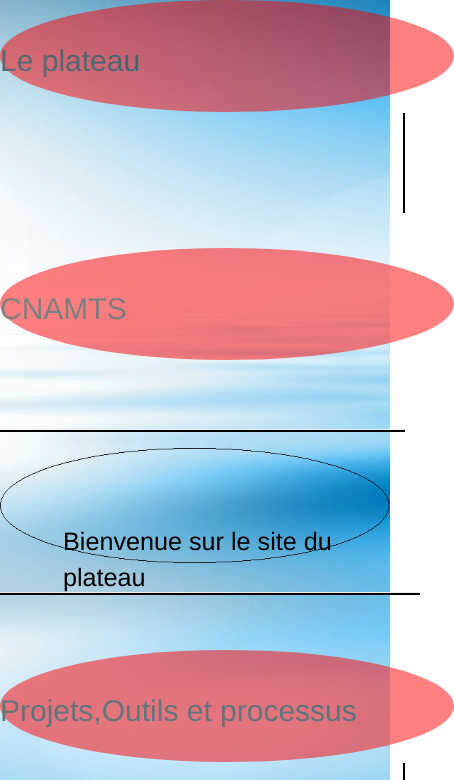
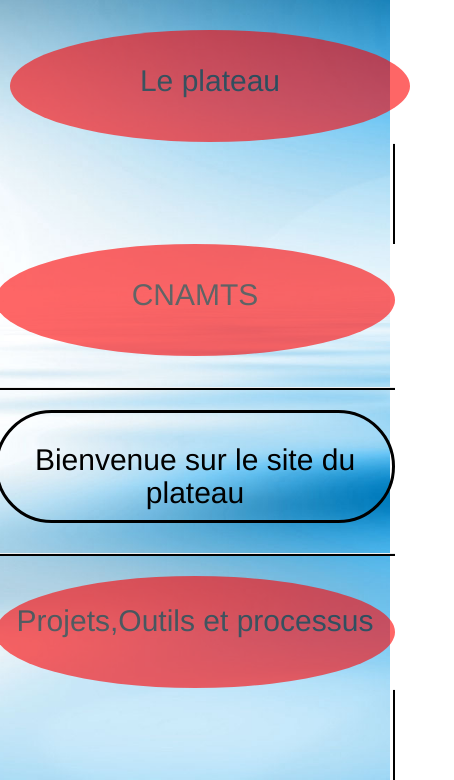
Before and after one commit to vichegermee/plateau-app-github, a website: page app/index.html in a window 390 px wide. Shown: the part 64-844 px from the top of the page, 454 px wide, since content can reach past the window. Drawn offline with nearby package versions, Linux system fonts and the light colour scheme; some packages are replaced by stand-ins of ours; files that its build step writes are made by us from their sources; a script that the page names is missing; files whose address does not match are found by name.

Commit message:
pade d'accueil responsive

```diff
--- a/app/common/habillage/style/main.css
+++ b/app/common/habillage/style/main.css
@@ -37,9 +37,10 @@
 	height: 100%;
     margin:0;
     padding:0;
-    //background-size: 100% ;
-    width:100%;
+    background-size: 100% ;
+    min-width:50%;
     color:black;
+	overflow: auto;
 }
 body:before {
 	content: "";
@@ -56,7 +57,19 @@
     transition: all 0.3s ease-in-out;
     }
 
+.contenu{
+	min-width: 160px;
+	max-width: 95%;
+	margin: 3rem auto 3rem auto;
+}
 
+.menu_centrale{
+	height: 11.3rem;
+	border: solid;
+	-webkit-border-radius: 500px;
+	-moz-border-radius: 500px;
+	border-radius: 500px;
+}
 /* Everything but the jumbotron gets side spacing for mobile first views */
 .header, .marketing, .footer {
 	padding-left: 15px;
@@ -76,7 +89,8 @@
 .img_menu {
 	position: absolute;
 	z-index: 2;
-	width: 94%;
+	width: 100%;
+	height: 100%;
 	display: block;
     margin-left: auto;
     margin-right: auto;
@@ -104,13 +118,6 @@
 	top: 2.5em;
 }
 
-.img_bienvenue {
-	position: absolute;
-	z-index: 2;
-	display: block;
-    margin: 0 auto;
-}
-
 .menu_principale {
 	position: relative;
 	height: 8em;
@@ -131,23 +138,31 @@
 	margin-left: 5em;
 	bottom: 3.1rem;
 }
-
-.plateau_title, .cnamts_title , .projet_title, .nouveauCollaborateur_title {
+.plateau_title{
 	position: absolute;
 	z-index: 1;
 	color: black;
-	margin-top: 4rem;
+	margin-top: 3rem;
 	font-size: 30px;
+	text-align: center;
+	width: 100%;
+	line-height:1em;
+}
+ .menu_title {
+	position: absolute;
+	z-index: 1;
+	color: black;
+	margin-top: 3rem;
+	font-size: 30px;
+	text-align: center;
+	width: 100%;
 }
 
 ._title {
-	position: absolute;
-	z-index: 2;
-	top: 2em;
-	left: 0.5em;
+	width: 100%;
 	font-size: 180%;
-	margin-left: 2em;
-	margin-top: 1em;
+	margin-top: 3rem;
+	text-align: center;
 }
 
 .content-plateau {
@@ -188,11 +203,7 @@
 
 .img_projets {
 	background-image: url(../images/carre1.jpg);
-	width: 32.40em;
 	height: 8em;
-	display: block;
-    margin-left: auto;
-    margin-right: auto;
 }
 
 .img_nouveauCollaborateur {
@@ -207,28 +218,34 @@
 }
 
 .content-droiteHorizontale{
-	margin-top: 5rem;
+	margin-top: 3rem;
+	padding-right: 0;
+	padding-left: 0;
 }
 .content-droiteHorizontale .hrCnamts{
 	height: 2px;
 	width: 100%;
 	color: #000;
 	background-color: #000;
-	position: absolute;
-	bottom: 0;
 
+}
+.lineVerticale{
+	padding-right: 0;
+}
+.hrVerticale{
+	width: 2px;
+	height: 10rem;
+	color: #000;
+	background-color: #000;
+	float: right;
+	margin-bottom: 0;
+	margin-top: 0;
 }
 
 .lineFromProjetToCenter {
 	background-image: url(../images/droite_horizontale.png);
 	width: 21.5rem;
 	height: 6rem;
-}
-.lineFromPlateauTocenter {
-	height: 10rem;
-	border-style: solid;
-	border-width: 0px 2px 0px 0px;
-
 }
 
 img[alt*="bienvenue"] {
@@ -324,7 +341,7 @@
 	-o-transition: all 0.5s ease-in-out 0s;
 	-ms-transition: all 0.5s ease-in-out 0s;
 	transition: all 0.5s ease-in-out 0s;
-	opacity: 0.5;
+	opacity: 0.6;
 }
 
 .img_enter {
@@ -333,7 +350,7 @@
 	-o-transform: rotate(5deg) scale(1.10);
 	-ms-transform: rotate(5deg) scale(1.10);
 	transform: rotate(5deg) scale(1.10);
-	opacity: 1;
+	opacity: 0.8;
 }
 
 .img_leave {
@@ -404,10 +421,7 @@
 
 .img_plateau_2{
 	height: 11.3rem;
-}
-
-.menu_milieu{
-	margin-top: 3.5rem;
+	padding-left: 0;
 }
 .image_bienvenue{
 	background-image: url(../images/rond.GIF);
--- a/app/common/main.html
+++ b/app/common/main.html
@@ -1,53 +1,45 @@
+<div class="contenu">
 	<div class="row img_plateau_2">
 		<div class="col-md-offset-4 col-md-4">
 			<div class="img_menu" ng-mouseenter="myClass = 'img_enter'" ng-mouseleave="myClass = 'img_leave'">
 				<a ui-sref="plateau.presentationPlateau" class="img_projets img-circle" ng-class="myClass">
-				<div class=" col-md-offset-3 plateau_title">
+					<div class="menu_title">
 						Le plateau
 					</div>
 				</a>
 			</div>
 		</div>
 	</div>
-<div class=" row">
-	<div class="col-md-1 lineFromPlateauTocenter"></div>
+	<div class="row">
+		<div class="col-md-offset-5 col-md-1 lineVerticale">
+			<hr class="hrVerticale">
+		</div>
 	</div>
 	<div class="row">
-	<div class="col-md-3 img_plateau_2 menu_milieu">
-		<div class="img_menu row" ng-mouseenter="myClass2 = 'img_enter'" ng-mouseleave="myClass2 = 'img_leave'">
+		<div class="col-md-3 img_plateau_2">
+			<div class="img_menu" ng-mouseenter="myClass2 = 'img_enter'" ng-mouseleave="myClass2 = 'img_leave'">
 				<a ui-sref="cnamts.accueil_cnamts" class="img_projets img-circle" ng-class="myClass2">
-				<div class=" col-md-offset-3 plateau_title">
+					<div class="menu_title">
 						CNAMTS
 					</div>
 				</a>
 			</div>
 		</div>
 		<div class="col-md-1 content-droiteHorizontale">
-		<div class="row">
 			<hr class="hrCnamts">
 		</div>
-		<div class="row">
-			<hr></hr>
-		</div>
-	</div>
-	<div class="col-md-4">
-		<div class="menu_principale">
-			<div class="img_bienvenue">
-				<img src="common/habillage/images/rond.GIF" class="message_accueil img-responsive"
-					alt="bienvenue">
-			</div>
+		<div class="col-md-4 menu_centrale">
 			<div class="_title">
-				<div>Bienvenue sur le site du plateau</div>
-			</div>
+					<h2>Bienvenue sur le site du plateau</h2>
 			</div>
 		</div>
 		<div class="col-md-1 content-droiteHorizontale">
 			<hr class="hrCnamts">
 		</div>
-	<div class="col-md-3 img_plateau_2 menu_milieu">
-		<div class="img_menu row" ng-mouseenter="myClass3 = 'img_enter'" ng-mouseleave="myClass3 = 'img_leave'">
-			<a ui-sref="cnamts.accueil_cnamts" class="img_projets img-circle" ng-class="myClass3">
-				<div class=" col-md-offset-2 plateau_title">
+		<div class="col-md-3 img_plateau_2">
+			<div class="img_menu" ng-mouseenter="myClass3 = 'img_enter'" ng-mouseleave="myClass3 = 'img_leave'">
+				<a ui-sref="#" class="img_projets img-circle" ng-class="myClass3">
+					<div class="plateau_title">
 						Projets,Outils et processus
 					</div>
 				</a>
@@ -55,16 +47,19 @@
 		</div>
 	</div>
 	<div class=" row">
-	<div class="col-md-1 lineFromPlateauTocenter img-responsive"></div>
+		<div class="col-md-offset-5 col-md-1 lineVerticale">
+			<hr class="hrVerticale">
+		</div>
 	</div>
 	<div class="row img_plateau_2">
 		<div class="col-md-offset-4 col-md-4">
-		<div class="img_menu row" ng-mouseenter="myClass4 = 'img_enter'" ng-mouseleave="myClass4 = 'img_leave'">
-			<a ui-sref="plateau.presentationPlateau" class="img_projets img-circle" ng-class="myClass4">
-				<div class=" col-md-offset-2 plateau_title">
+			<div class="img_menu" ng-mouseenter="myClass4 = 'img_enter'" ng-mouseleave="myClass4 = 'img_leave'">
+				<a ui-sref="#" class="img_projets img-circle" ng-class="myClass4">
+					<div class="menu_title">
 						Nouveau collaborateur
 					</div>
 				</a>
 			</div>
 		</div>
 	</div>
+</div>
```
Also changed, not shown: README.md. Lines whose indentation alone changed are shown as unchanged.
